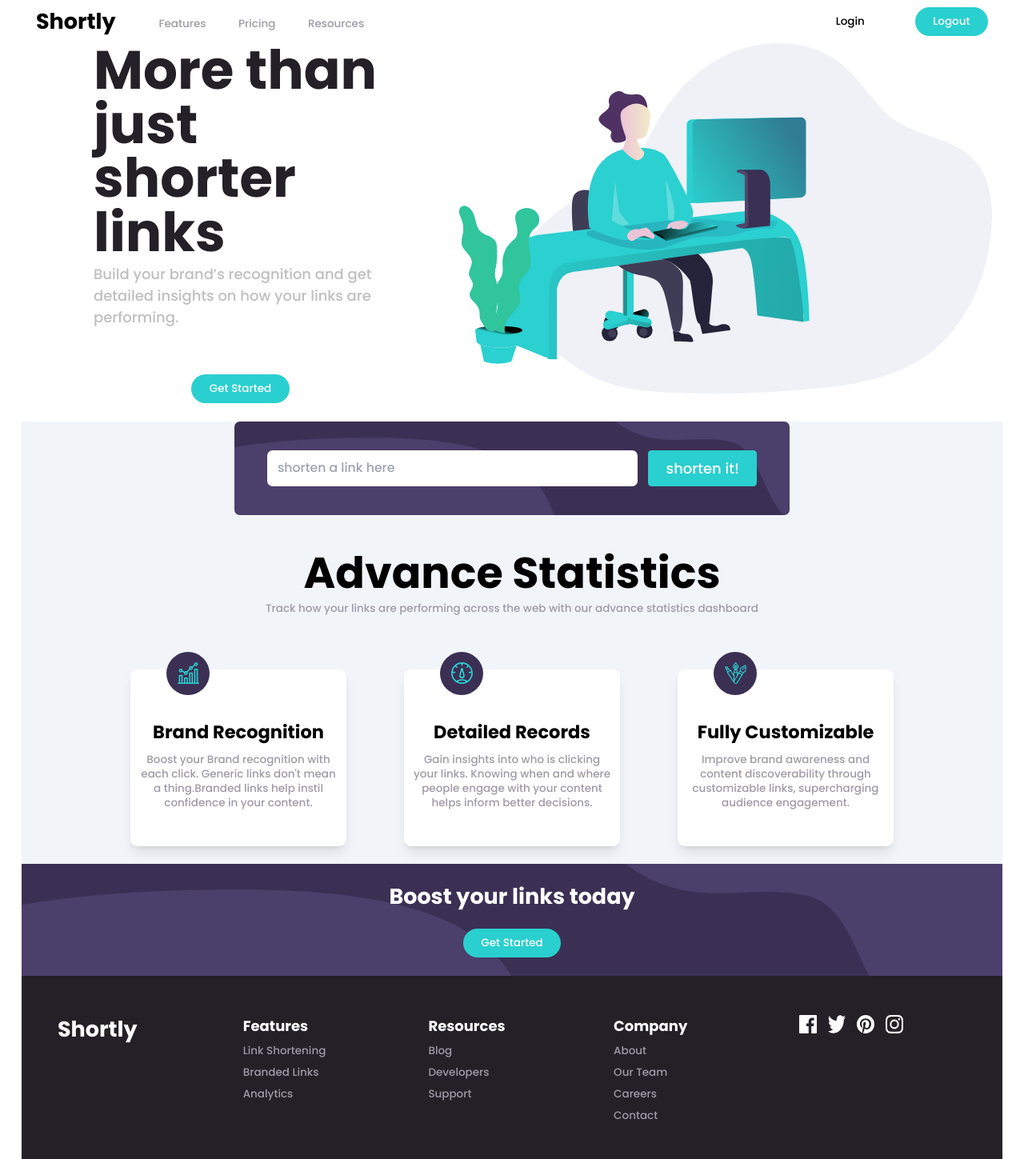
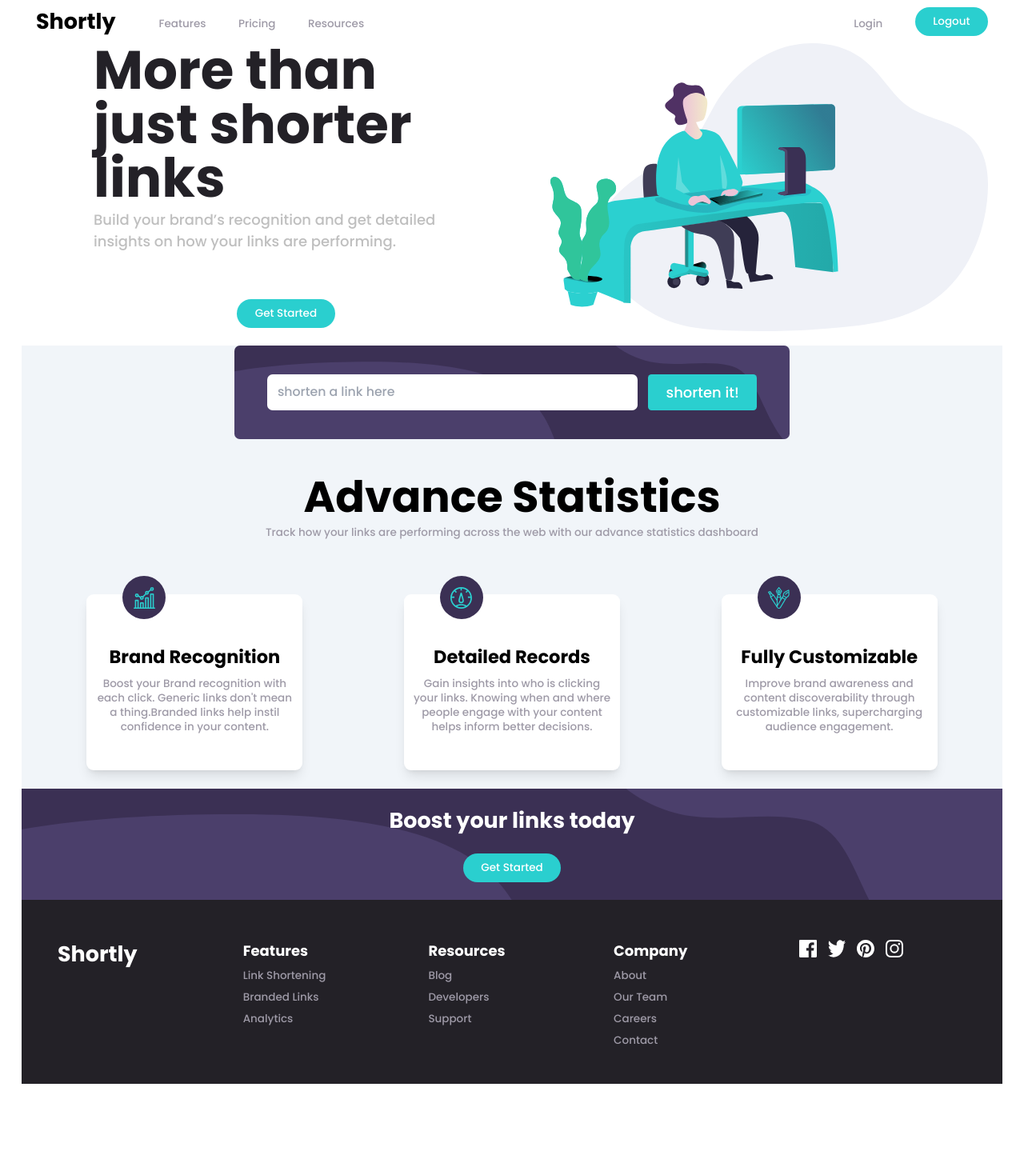
Before and after one commit to kodcapsule/url-shortener, a React (Vite) app: page / in a window 1280 px wide. Shown: the whole page at 80% size. After the commit the page ends 1355 px from the top, so only its background shows below. Built offline with nearby package versions, Linux system fonts and the light colour scheme.

Commit message:
added responsive class to herosection, form and header. Created components for Advance statistic and Boosts section

```diff
--- a/package.json
+++ b/package.json
@@ -13,7 +13,7 @@
     "react": "^18.2.0",
     "react-dom": "^18.2.0",
     "react-icons": "^4.12.0",
-    "react-router-dom": "^6.20.0"
+    "react-router-dom": "^6.21.0"
   },
   "devDependencies": {
     "@types/react": "^18.2.37",
--- a/src/App.jsx
+++ b/src/App.jsx
@@ -1,14 +1,10 @@
-import Form from "./components/Form";
 import Header from "./components/Header";
 import HeroSection from "./components/HeroSection";
-// import Section from "./components/Section";
+import Section from "./components/Section";
 
-import iconF from "./assets/icon-brand-recognition.svg";
-import iconDetailed from "./assets/icon-detailed-records.svg";
-import iconCustomized from "./assets/icon-fully-customizable.svg";
-import Card from "./components/Card";
-import Button from "./components/Button";
 import Footer from "./components/Footer";
+import AdvanceStatistics from "./components/AdvanceStatistics";
+import BoostSection from "./components/BoostSection";
 
 function App() {
   return (
@@ -16,50 +12,12 @@ function App() {
       <main className=" mx-6 ">
         <Header />
         <HeroSection />
-        <section className=" bg-slate-100  container  mx-auto px-4">
-          <Form />
-          <div className="intro flex justify-center items-center flex-col mt-10 text-center  ">
-            <h2 className=" text-5xl font-bold">Advance Statistics</h2>
-            <p className=" text-xs text-neutral-grayish-violet pt-2">
-              Track how your links are performing across the web with our
-              advance statistics dashboard
-            </p>
-          </div>
-          <div className="cards p-5 flex flex-col md:flex-row gap-16 md:g-5 justify-center items-center mt-10">
-            <div className="card">
-              <Card
-                icon={iconF}
-                heading="Brand Recognition"
-                content=" Boost your Brand recognition with each click. Generic links
-                don't mean a thing.Branded links help instil confidence in your
-                content."
-                showline={false}
-              />
-            </div>
-
-            <Card
-              icon={iconDetailed}
-              heading="Detailed Records"
-              content="Gain insights into who is clicking your links. Knowing when and where
-              people engage with your content helps inform better decisions."
-              showline={false}
-            />
-            <Card
-              icon={iconCustomized}
-              heading="Fully Customizable"
-              content="Improve brand awareness and content discoverability through customizable
-              links, supercharging audience engagement."
-              showline={false}
-            />
-          </div>
-        </section>
-
-        <section className=" form_bg  bg-primary-dark-violet container  mx-auto px-4  py-5 flex flex-col justify-center items-center gap-5">
-          <h3 className=" text-2xl text-white font-bold">
-            Boost your links today
-          </h3>
-          <Button buttonText="Get Started" btn_primary="btn_primary" />
-        </section>
+        <Section>
+          <AdvanceStatistics />
+        </Section>
+        <Section>
+          <BoostSection />
+        </Section>
         <Footer />
       </main>
     </>
--- /dev/null
+++ b/src/components/AdvanceStatistics.jsx
@@ -0,0 +1,49 @@
+import Card from "./Card";
+import iconF from "../assets/icon-brand-recognition.svg";
+import iconDetailed from "../assets/icon-detailed-records.svg";
+import iconCustomized from "../assets/icon-fully-customizable.svg";
+import Form from "./Form";
+
+function AdvanceStatistics() {
+  return (
+    <div className=" bg-slate-100  container  mx-auto px-4">
+      <Form />
+      <div className="intro flex justify-center items-center flex-col mt-10 text-center  ">
+        <h2 className=" text-5xl font-bold">Advance Statistics</h2>
+        <p className=" text-xs text-neutral-grayish-violet pt-2">
+          Track how your links are performing across the web with our advance
+          statistics dashboard
+        </p>
+      </div>
+      <div className="cards p-5 grid grid-cols-1  md:grid-cols-2 gap-16 md:gap-10 lg:grid-cols-3   mt-10 place-items-center">
+        <div className="card">
+          <Card
+            icon={iconF}
+            heading="Brand Recognition"
+            content=" Boost your Brand recognition with each click. Generic links
+      don't mean a thing.Branded links help instil confidence in your
+      content."
+            showline={false}
+          />
+        </div>
+
+        <Card
+          icon={iconDetailed}
+          heading="Detailed Records"
+          content="Gain insights into who is clicking your links. Knowing when and where
+    people engage with your content helps inform better decisions."
+          showline={false}
+        />
+        <Card
+          icon={iconCustomized}
+          heading="Fully Customizable"
+          content="Improve brand awareness and content discoverability through customizable
+    links, supercharging audience engagement."
+          showline={false}
+        />
+      </div>
+    </div>
+  );
+}
+
+export default AdvanceStatistics;
--- /dev/null
+++ b/src/components/BoostSection.jsx
@@ -0,0 +1,12 @@
+import Button from "./Button";
+
+function BoostSection() {
+  return (
+    <div className=" form_bg  bg-primary-dark-violet container  mx-auto px-4  py-5 flex flex-col justify-center items-center gap-5">
+      <h3 className=" text-2xl text-white font-bold">Boost your links today</h3>
+      <Button buttonText="Get Started" btn_primary="btn_primary" />
+    </div>
+  );
+}
+
+export default BoostSection;
--- a/src/components/DesktopNav.jsx
+++ b/src/components/DesktopNav.jsx
@@ -9,8 +9,8 @@ function DesktopNav() {
         <NavigationLink navLinkName="Pricing" />
         <NavigationLink navLinkName="Resources" />
       </ul>
-      <ul className=" flex flex-col justify-center items-center gap-3 md:flex-row md:gap-9  ">
-        <Button buttonText="login" />
+      <ul className=" flex flex-col justify-center items-center gap-3 md:flex-row md:gap-9 text-neutral-grayish-violet ">
+        <NavigationLink navLinkName="login" />
         <Button buttonText="logout" btn_primary="btn_primary" />
       </ul>
     </nav>
--- a/src/components/Form.jsx
+++ b/src/components/Form.jsx
@@ -2,13 +2,13 @@ import FormBgDesktop from "../assets/bg-shorten-desktop.svg";
 
 function Form() {
   return (
-    <div className="urlform py-8 px-3 md:px-0 rounded-md form_bg  bg-primary-dark-violet w-11/12 md:w-7/12 mx-auto  flex flex-row z-10 ">
-      <form className="  flex flex-col md:flex-row  justify-center gap-4 md:gap-3 w-full">
+    <div className="urlform py-8 px-3 md:px-0 rounded-md form_bg  bg-primary-dark-violet w-11/12 md:w-[80%]  lg:w-7/12 mx-auto  flex flex-row z-10 ">
+      <form className="  flex flex-col md:flex-row  justify-center gap-4 md:gap-3 w-full ">
         <input
           type="text"
           name="url"
           placeholder=" shorten a link here"
-          className=" w-full md:w-8/12 p-2 rounded-md text-sm text-secondary-red outline-secondary-red focus:outline-2 "
+          className=" w-full md:w-7/12 lg:w-8/12 p-2 rounded-md text-sm text-secondary-red outline-secondary-red focus:outline-2 "
         />
 
         <button className=" btn btn_primary rounded">shorten it!</button>
--- a/src/components/Header.jsx
+++ b/src/components/Header.jsx
@@ -10,7 +10,7 @@ function Header() {
     setShowMobileNave(() => !showMobileNave);
   }
   return (
-    <header className="flex relative  py-2  w-full justify-between md:gap-12 container  mx-auto px-4  ">
+    <header className="flex relative py-2  w-full justify-between md:gap-12 container  mx-auto px-4  ">
       <h1 className=" text-2xl font-bold cursor-pointer ">Shortly</h1>
       <Navbar showMobileNav={showMobileNave} />
       <button
--- a/src/components/HeroSection.jsx
+++ b/src/components/HeroSection.jsx
@@ -5,12 +5,12 @@ import HeroImage from "../assets/illustration-working.svg";
 function HeroSection() {
   return (
     <div className="heroContainer container  mx-auto px-4  ">
-      <div className=" flex flex-col-reverse md:flex-row gap-20  md:justify-between  ">
-        <div className=" flex flex-col mainText md:pl-16 md:w-[40%] text-center justify-center items-center md:text-left  pb-5  ">
-          <h1 className=" font-extrabold text-3xl mb-1  text-neutral-very-dark-violet md:text-5xl lg:text-6xl leading-7">
+      <div className=" flex flex-col-reverse md:flex-row md:gap-10 lg:gap-20  md:justify-between  ">
+        <div className=" flex flex-col mainText md:pl-16 md:w-[50%] text-center justify-center items-center md:text-left  pb-5  ">
+          <h1 className=" font-extrabold text-3xl mb-1  text-neutral-very-dark-violet md:text-3xl lg:text-6xl leading-7">
             More than just shorter links
           </h1>
-          <p className=" font-normal text-sm md:text-base text-neutral-gray mb-5">
+          <p className=" font-normal text-sm md:text-sm lg:text-base text-neutral-gray mb-5">
             Build your brand’s recognition and get detailed insights on how your
             links are performing.
           </p>
@@ -18,7 +18,7 @@ function HeroSection() {
             <Button buttonText="Get Started" btn_primary="btn_primary" />
           </div>
         </div>
-        <div className="heroImage -mr-[5px] ">
+        <div className="heroImage md:w-[50%] ">
           <img src={HeroImage} alt="A hero image" />
         </div>
       </div>
--- a/src/components/NavigationLink.jsx
+++ b/src/components/NavigationLink.jsx
@@ -1,6 +1,9 @@
+// import { NavLink } from "react-router-dom";
+
 function NavigationLink({ navLinkName }) {
   return (
     <li className="">
+      {/* <NavLink to="#"></NavLink> */}
       <a href="#" className=" navLink  ">
         {navLinkName}
       </a>
--- a/src/index.css
+++ b/src/index.css
@@ -12,7 +12,7 @@
 }
 
 .navLink {
-  @apply capitalize   duration-500 transition-all ease-in-out hover:text-neutral-very-dark-violet text-xs font-normal inline-block;
+  @apply capitalize  duration-500 transition-all ease-in-out hover:text-neutral-very-dark-violet text-xs font-normal inline-block;
 }
 
 .btn {
```
Also changed, not shown: 1 other file (tests, documents, lock files or other folders).
